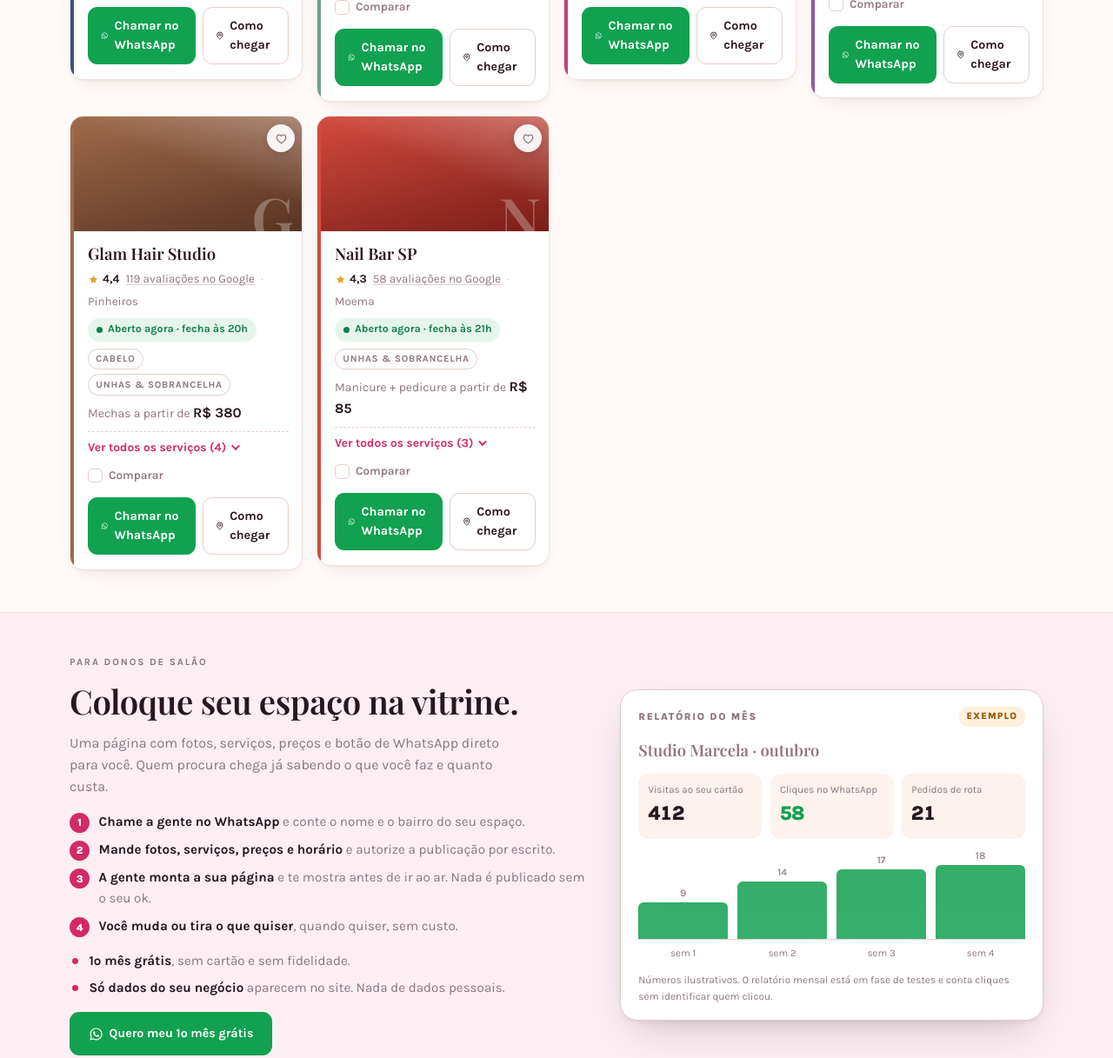
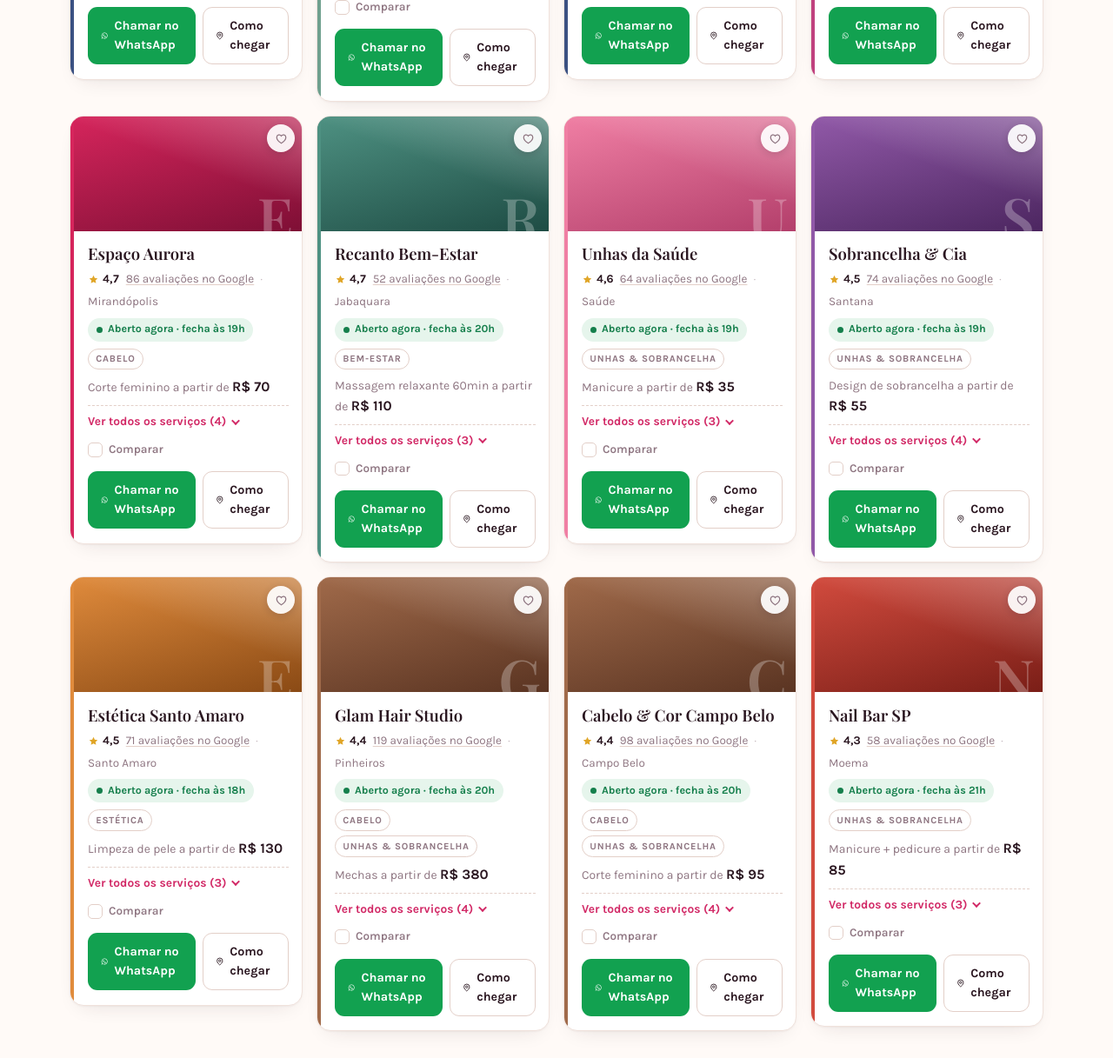
Before and after one commit to ibmkinot-beep/glow-beauty, a plain HTML site: page index.html in a window 1280 px wide. Shown: the part 2255-3472 px from the top of the page at 87% size. Drawn offline with nearby package versions, Linux system fonts and the light colour scheme; a web font is replaced by a local one.

Commit message:
v4: WhatsApp do projeto + whatsapp das lojas

```diff
--- a/index.html
+++ b/index.html
@@ -1461,17 +1461,26 @@
   // grade: dia da semana (0 = domingo) -> ["abre", "fecha"]. Dia ausente = fechado.
   // O resumo de horários exibido no site é gerado a partir daqui, para não haver
   // dois lugares dizendo coisas diferentes sobre o mesmo espaço.
+  // Número usado na demonstração: todo salão de exemplo chama este WhatsApp.
+  // Quando houver salões reais, troque o `whatsapp` de cada um pelo número do dono.
+  const ZAP_DEMO = "5511937372575";
   const SALOES = [
-    { slug: "studio-marcela", nome: "Studio Marcela", bairro: "Pinheiros", endereco: "R. dos Pinheiros, 1200 — São Paulo/SP", categorias: ["cabelo"], destaque: true, nota: 4.8, avaliacoes: 212, grade: { 2: ["09:00","19:00"], 3: ["09:00","19:00"], 4: ["09:00","19:00"], 5: ["09:00","19:00"], 6: ["09:00","19:00"] }, preco: 90, precoBase: "Corte feminino a partir de R$ 90", servicos: [["Corte feminino", 90], ["Escova", 60], ["Hidratação", 80], ["Coloração", 180]], whatsapp: "5511900000001", c1: "#D6255C", c2: "#7E0F35" },
-    { slug: "atelie-rosa-nails", nome: "Ateliê Rosa Nails", bairro: "Vila Madalena", endereco: "R. Harmonia, 480 — São Paulo/SP", categorias: ["unhas"], destaque: true, nota: 4.9, avaliacoes: 386, grade: { 1: ["10:00","20:00"], 2: ["10:00","20:00"], 3: ["10:00","20:00"], 4: ["10:00","20:00"], 5: ["10:00","20:00"], 6: ["10:00","20:00"] }, preco: 160, precoBase: "Alongamento em gel a partir de R$ 160", servicos: [["Alongamento em gel", 160], ["Manicure", 40], ["Pedicure", 45], ["Esmaltação em gel", 70]], whatsapp: "5511900000002", c1: "#F07FA4", c2: "#B33F6B" },
-    { slug: "casa-serena", nome: "Casa Serena", bairro: "Perdizes", endereco: "R. Cardoso de Almeida, 910 — São Paulo/SP", categorias: ["bemestar"], destaque: true, nota: 4.7, avaliacoes: 148, grade: { 1: ["08:00","21:00"], 2: ["08:00","21:00"], 3: ["08:00","21:00"], 4: ["08:00","21:00"], 5: ["08:00","21:00"] }, preco: 180, precoBase: "Massagem relaxante 60min a partir de R$ 180", servicos: [["Massagem relaxante 60min", 180], ["Quick massage 20min", 70], ["Reflexologia", 120]], whatsapp: "5511900000003", c1: "#4E9182", c2: "#1E4C44" },
-    { slug: "bella-pelle", nome: "Bella Pelle Estética", bairro: "Moema", endereco: "Av. Moaci, 320 — São Paulo/SP", categorias: ["estetica"], destaque: true, nota: 4.6, avaliacoes: 97, grade: { 2: ["09:00","18:00"], 3: ["09:00","18:00"], 4: ["09:00","18:00"], 5: ["09:00","18:00"], 6: ["09:00","18:00"] }, preco: 210, precoBase: "Limpeza de pele a partir de R$ 210", servicos: [["Limpeza de pele", 210], ["Drenagem linfática", 140], ["Peeling", 250]], whatsapp: "5511900000004", c1: "#E08B3C", c2: "#8A4A15" },
-    { slug: "navalha-de-ouro", nome: "Barbearia Navalha de Ouro", bairro: "Tatuapé", endereco: "R. Serra de Bragança, 155 — São Paulo/SP", categorias: ["cabelo"], destaque: false, nota: 4.9, avaliacoes: 531, grade: { 1: ["09:00","20:00"], 2: ["09:00","20:00"], 3: ["09:00","20:00"], 4: ["09:00","20:00"], 5: ["09:00","20:00"], 6: ["09:00","20:00"] }, preco: 75, precoBase: "Corte + barba a partir de R$ 75", servicos: [["Corte + barba", 75], ["Corte", 50], ["Barba", 35], ["Pigmentação", 40]], whatsapp: "5511900000005", c1: "#3B5182", c2: "#1B2543" },
-    { slug: "sobrancelha-e-cia", nome: "Sobrancelha & Cia", bairro: "Santana", endereco: "R. Voluntários da Pátria, 2100 — São Paulo/SP", categorias: ["unhas"], destaque: false, nota: 4.5, avaliacoes: 74, grade: { 1: ["09:00","19:00"], 2: ["09:00","19:00"], 3: ["09:00","19:00"], 4: ["09:00","19:00"], 5: ["09:00","19:00"], 6: ["09:00","19:00"] }, preco: 55, precoBase: "Design de sobrancelha a partir de R$ 55", servicos: [["Design de sobrancelha", 55], ["Design com henna", 70], ["Depilação de buço", 25], ["Lash lifting", 150]], whatsapp: "5511900000006", c1: "#9159A8", c2: "#4C2660" },
-    { slug: "zen-massoterapia", nome: "Zen Massoterapia", bairro: "Itaim Bibi", endereco: "R. João Cachoeira, 640 — São Paulo/SP", categorias: ["bemestar"], destaque: false, nota: 4.8, avaliacoes: 203, grade: { 1: ["07:00","22:00"], 2: ["07:00","22:00"], 3: ["07:00","22:00"], 4: ["07:00","22:00"], 5: ["07:00","22:00"] }, preco: 150, precoBase: "Drenagem linfática a partir de R$ 150", servicos: [["Drenagem linfática", 150], ["Massagem modeladora", 160], ["Ventosaterapia", 120]], whatsapp: "5511900000007", c1: "#6FA08E", c2: "#31574B" },
-    { slug: "glam-hair-studio", nome: "Glam Hair Studio", bairro: "Pinheiros", endereco: "R. Teodoro Sampaio, 1730 — São Paulo/SP", categorias: ["cabelo", "unhas"], destaque: false, nota: 4.4, avaliacoes: 119, grade: { 0: ["10:00","20:00"], 2: ["10:00","20:00"], 3: ["10:00","20:00"], 4: ["10:00","20:00"], 5: ["10:00","20:00"], 6: ["10:00","20:00"] }, preco: 380, precoBase: "Mechas a partir de R$ 380", servicos: [["Mechas", 380], ["Corte feminino", 110], ["Escova", 70], ["Manicure", 45]], whatsapp: "5511900000008", c1: "#A06A4A", c2: "#5A3422" },
-    { slug: "espaco-lotus", nome: "Espaço Lótus", bairro: "Vila Mariana", endereco: "R. Domingos de Morais, 1400 — São Paulo/SP", categorias: ["estetica", "bemestar"], destaque: false, nota: 4.7, avaliacoes: 165, grade: { 1: ["09:00","20:00"], 2: ["09:00","20:00"], 3: ["09:00","20:00"], 4: ["09:00","20:00"], 5: ["09:00","20:00"], 6: ["09:00","20:00"] }, preco: 120, precoBase: "Depilação a laser a partir de R$ 120", servicos: [["Depilação a laser", 120], ["Limpeza de pele", 190], ["Massagem relaxante", 170]], whatsapp: "5511900000009", c1: "#C0417E", c2: "#6B1B44" },
-    { slug: "nail-bar-sp", nome: "Nail Bar SP", bairro: "Moema", endereco: "Al. dos Arapanés, 880 — São Paulo/SP", categorias: ["unhas"], destaque: false, nota: 4.3, avaliacoes: 58, grade: { 1: ["10:00","21:00"], 2: ["10:00","21:00"], 3: ["10:00","21:00"], 4: ["10:00","21:00"], 5: ["10:00","21:00"], 6: ["10:00","21:00"] }, preco: 85, precoBase: "Manicure + pedicure a partir de R$ 85", servicos: [["Manicure + pedicure", 85], ["Manicure", 45], ["Esmaltação em gel", 75]], whatsapp: "5511900000010", c1: "#D24B3E", c2: "#7A1E17" }
+    { slug: "studio-marcela", nome: "Studio Marcela", bairro: "Pinheiros", endereco: "R. dos Pinheiros, 1200 — São Paulo/SP", categorias: ["cabelo"], destaque: true, nota: 4.8, avaliacoes: 212, grade: { 2: ["09:00","19:00"], 3: ["09:00","19:00"], 4: ["09:00","19:00"], 5: ["09:00","19:00"], 6: ["09:00","19:00"] }, preco: 90, precoBase: "Corte feminino a partir de R$ 90", servicos: [["Corte feminino", 90], ["Escova", 60], ["Hidratação", 80], ["Coloração", 180]], whatsapp: ZAP_DEMO, c1: "#D6255C", c2: "#7E0F35" },
+    { slug: "atelie-rosa-nails", nome: "Ateliê Rosa Nails", bairro: "Vila Madalena", endereco: "R. Harmonia, 480 — São Paulo/SP", categorias: ["unhas"], destaque: true, nota: 4.9, avaliacoes: 386, grade: { 1: ["10:00","20:00"], 2: ["10:00","20:00"], 3: ["10:00","20:00"], 4: ["10:00","20:00"], 5: ["10:00","20:00"], 6: ["10:00","20:00"] }, preco: 160, precoBase: "Alongamento em gel a partir de R$ 160", servicos: [["Alongamento em gel", 160], ["Manicure", 40], ["Pedicure", 45], ["Esmaltação em gel", 70]], whatsapp: ZAP_DEMO, c1: "#F07FA4", c2: "#B33F6B" },
+    { slug: "casa-serena", nome: "Casa Serena", bairro: "Perdizes", endereco: "R. Cardoso de Almeida, 910 — São Paulo/SP", categorias: ["bemestar"], destaque: true, nota: 4.7, avaliacoes: 148, grade: { 1: ["08:00","21:00"], 2: ["08:00","21:00"], 3: ["08:00","21:00"], 4: ["08:00","21:00"], 5: ["08:00","21:00"] }, preco: 180, precoBase: "Massagem relaxante 60min a partir de R$ 180", servicos: [["Massagem relaxante 60min", 180], ["Quick massage 20min", 70], ["Reflexologia", 120]], whatsapp: ZAP_DEMO, c1: "#4E9182", c2: "#1E4C44" },
+    { slug: "bella-pelle", nome: "Bella Pelle Estética", bairro: "Moema", endereco: "Av. Moaci, 320 — São Paulo/SP", categorias: ["estetica"], destaque: true, nota: 4.6, avaliacoes: 97, grade: { 2: ["09:00","18:00"], 3: ["09:00","18:00"], 4: ["09:00","18:00"], 5: ["09:00","18:00"], 6: ["09:00","18:00"] }, preco: 210, precoBase: "Limpeza de pele a partir de R$ 210", servicos: [["Limpeza de pele", 210], ["Drenagem linfática", 140], ["Peeling", 250]], whatsapp: ZAP_DEMO, c1: "#E08B3C", c2: "#8A4A15" },
+    { slug: "navalha-de-ouro", nome: "Barbearia Navalha de Ouro", bairro: "Tatuapé", endereco: "R. Serra de Bragança, 155 — São Paulo/SP", categorias: ["cabelo"], destaque: false, nota: 4.9, avaliacoes: 531, grade: { 1: ["09:00","20:00"], 2: ["09:00","20:00"], 3: ["09:00","20:00"], 4: ["09:00","20:00"], 5: ["09:00","20:00"], 6: ["09:00","20:00"] }, preco: 75, precoBase: "Corte + barba a partir de R$ 75", servicos: [["Corte + barba", 75], ["Corte", 50], ["Barba", 35], ["Pigmentação", 40]], whatsapp: ZAP_DEMO, c1: "#3B5182", c2: "#1B2543" },
+    { slug: "sobrancelha-e-cia", nome: "Sobrancelha & Cia", bairro: "Santana", endereco: "R. Voluntários da Pátria, 2100 — São Paulo/SP", categorias: ["unhas"], destaque: false, nota: 4.5, avaliacoes: 74, grade: { 1: ["09:00","19:00"], 2: ["09:00","19:00"], 3: ["09:00","19:00"], 4: ["09:00","19:00"], 5: ["09:00","19:00"], 6: ["09:00","19:00"] }, preco: 55, precoBase: "Design de sobrancelha a partir de R$ 55", servicos: [["Design de sobrancelha", 55], ["Design com henna", 70], ["Depilação de buço", 25], ["Lash lifting", 150]], whatsapp: ZAP_DEMO, c1: "#9159A8", c2: "#4C2660" },
+    { slug: "zen-massoterapia", nome: "Zen Massoterapia", bairro: "Itaim Bibi", endereco: "R. João Cachoeira, 640 — São Paulo/SP", categorias: ["bemestar"], destaque: false, nota: 4.8, avaliacoes: 203, grade: { 1: ["07:00","22:00"], 2: ["07:00","22:00"], 3: ["07:00","22:00"], 4: ["07:00","22:00"], 5: ["07:00","22:00"] }, preco: 150, precoBase: "Drenagem linfática a partir de R$ 150", servicos: [["Drenagem linfática", 150], ["Massagem modeladora", 160], ["Ventosaterapia", 120]], whatsapp: ZAP_DEMO, c1: "#6FA08E", c2: "#31574B" },
+    { slug: "glam-hair-studio", nome: "Glam Hair Studio", bairro: "Pinheiros", endereco: "R. Teodoro Sampaio, 1730 — São Paulo/SP", categorias: ["cabelo", "unhas"], destaque: false, nota: 4.4, avaliacoes: 119, grade: { 0: ["10:00","20:00"], 2: ["10:00","20:00"], 3: ["10:00","20:00"], 4: ["10:00","20:00"], 5: ["10:00","20:00"], 6: ["10:00","20:00"] }, preco: 380, precoBase: "Mechas a partir de R$ 380", servicos: [["Mechas", 380], ["Corte feminino", 110], ["Escova", 70], ["Manicure", 45]], whatsapp: ZAP_DEMO, c1: "#A06A4A", c2: "#5A3422" },
+    { slug: "espaco-lotus", nome: "Espaço Lótus", bairro: "Vila Mariana", endereco: "R. Domingos de Morais, 1400 — São Paulo/SP", categorias: ["estetica", "bemestar"], destaque: false, nota: 4.7, avaliacoes: 165, grade: { 1: ["09:00","20:00"], 2: ["09:00","20:00"], 3: ["09:00","20:00"], 4: ["09:00","20:00"], 5: ["09:00","20:00"], 6: ["09:00","20:00"] }, preco: 120, precoBase: "Depilação a laser a partir de R$ 120", servicos: [["Depilação a laser", 120], ["Limpeza de pele", 190], ["Massagem relaxante", 170]], whatsapp: ZAP_DEMO, c1: "#C0417E", c2: "#6B1B44" },
+    { slug: "nail-bar-sp", nome: "Nail Bar SP", bairro: "Moema", endereco: "Al. dos Arapanés, 880 — São Paulo/SP", categorias: ["unhas"], destaque: false, nota: 4.3, avaliacoes: 58, grade: { 1: ["10:00","21:00"], 2: ["10:00","21:00"], 3: ["10:00","21:00"], 4: ["10:00","21:00"], 5: ["10:00","21:00"], 6: ["10:00","21:00"] }, preco: 85, precoBase: "Manicure + pedicure a partir de R$ 85", servicos: [["Manicure + pedicure", 85], ["Manicure", 45], ["Esmaltação em gel", 75]], whatsapp: ZAP_DEMO, c1: "#D24B3E", c2: "#7A1E17" },
+    { slug: "espaco-aurora", nome: "Espaço Aurora", bairro: "Mirandópolis", endereco: "Av. Jabaquara, 1500 — São Paulo/SP", categorias: ["cabelo"], destaque: false, nota: 4.7, avaliacoes: 86, grade: { 2: ["09:00","19:00"], 3: ["09:00","19:00"], 4: ["09:00","19:00"], 5: ["09:00","19:00"], 6: ["09:00","19:00"] }, preco: 70, precoBase: "Corte feminino a partir de R$ 70", servicos: [["Corte feminino", 70], ["Escova", 50], ["Hidratação", 70], ["Coloração", 150]], whatsapp: ZAP_DEMO, c1: "#D6255C", c2: "#7E0F35" },
+    { slug: "barbearia-do-bairro", nome: "Barbearia do Bairro", bairro: "Mirandópolis", endereco: "R. Dr. Sodré Viveiros, 90 — São Paulo/SP", categorias: ["cabelo"], destaque: false, nota: 4.8, avaliacoes: 142, grade: { 1: ["09:00","20:00"], 2: ["09:00","20:00"], 3: ["09:00","20:00"], 4: ["09:00","20:00"], 5: ["09:00","20:00"], 6: ["09:00","20:00"] }, preco: 45, precoBase: "Corte + barba a partir de R$ 45", servicos: [["Corte + barba", 45], ["Corte", 35], ["Barba", 25]], whatsapp: ZAP_DEMO, c1: "#3B5182", c2: "#1B2543" },
+    { slug: "unhas-da-saude", nome: "Unhas da Saúde", bairro: "Saúde", endereco: "R. Domingos de Morais, 2564 — São Paulo/SP", categorias: ["unhas"], destaque: false, nota: 4.6, avaliacoes: 64, grade: { 1: ["09:00","19:00"], 2: ["09:00","19:00"], 3: ["09:00","19:00"], 4: ["09:00","19:00"], 5: ["09:00","19:00"], 6: ["09:00","19:00"] }, preco: 35, precoBase: "Manicure a partir de R$ 35", servicos: [["Manicure", 35], ["Pedicure", 40], ["Esmaltação em gel", 65]], whatsapp: ZAP_DEMO, c1: "#F07FA4", c2: "#B33F6B" },
+    { slug: "estetica-santo-amaro", nome: "Estética Santo Amaro", bairro: "Santo Amaro", endereco: "Av. Adolfo Pinheiro, 700 — São Paulo/SP", categorias: ["estetica"], destaque: false, nota: 4.5, avaliacoes: 71, grade: { 2: ["09:00","18:00"], 3: ["09:00","18:00"], 4: ["09:00","18:00"], 5: ["09:00","18:00"], 6: ["09:00","18:00"] }, preco: 130, precoBase: "Limpeza de pele a partir de R$ 130", servicos: [["Limpeza de pele", 130], ["Drenagem linfática", 110], ["Peeling", 180]], whatsapp: ZAP_DEMO, c1: "#E08B3C", c2: "#8A4A15" },
+    { slug: "recanto-bem-estar", nome: "Recanto Bem-Estar", bairro: "Jabaquara", endereco: "R. Gentil de Moura, 300 — São Paulo/SP", categorias: ["bemestar"], destaque: false, nota: 4.7, avaliacoes: 52, grade: { 1: ["08:00","20:00"], 2: ["08:00","20:00"], 3: ["08:00","20:00"], 4: ["08:00","20:00"], 5: ["08:00","20:00"] }, preco: 110, precoBase: "Massagem relaxante 60min a partir de R$ 110", servicos: [["Massagem relaxante 60min", 110], ["Quick massage 20min", 50], ["Reflexologia", 90]], whatsapp: ZAP_DEMO, c1: "#4E9182", c2: "#1E4C44" },
+    { slug: "cabelo-e-cor-campo-belo", nome: "Cabelo & Cor Campo Belo", bairro: "Campo Belo", endereco: "Av. Santo Amaro, 4800 — São Paulo/SP", categorias: ["cabelo","unhas"], destaque: false, nota: 4.4, avaliacoes: 98, grade: { 2: ["10:00","20:00"], 3: ["10:00","20:00"], 4: ["10:00","20:00"], 5: ["10:00","20:00"], 6: ["10:00","20:00"] }, preco: 95, precoBase: "Corte feminino a partir de R$ 95", servicos: [["Corte feminino", 95], ["Escova", 60], ["Mechas", 320], ["Manicure", 40]], whatsapp: ZAP_DEMO, c1: "#A06A4A", c2: "#5A3422" }
   ];
 
   const NOME_CATEGORIA = {
@@ -1618,6 +1627,7 @@
 
   const escaparHTML = (t) => t.replace(/[&<>"]/g, (c) => ({ "&": "&amp;", "<": "&lt;", ">": "&gt;", '"': "&quot;" }[c]));
   const semAcento = (s) => s.normalize("NFD").replace(/\p{Diacritic}/gu, "").toLowerCase();
+  const mensagemSalao = (s) => "Oi! Vi o " + s.nome + " (" + s.bairro + ") no Glow & Beauty e queria agendar";
   const linkZap = (numero, mensagem) => "https://wa.me/" + numero + "?text=" + encodeURIComponent(mensagem);
   // Rota no Google Maps a partir de onde a pessoa está (no celular abre o app do Maps).
   const linkMapa = (endereco) => "https://www.google.com/maps/dir/?api=1&destination=" + encodeURIComponent(endereco.replace(" — ", ", "));
@@ -1821,7 +1831,7 @@
           </details>
           <button class="btn-comparar" type="button" data-cmp="${s.slug}" aria-pressed="${comparando}"><span class="caixa">${ICONE_CHECK}</span>Comparar</button>
           <div class="acoes">
-            <a class="btn btn-zap" href="${linkZap(s.whatsapp, MENSAGEM)}" target="_blank" rel="noopener" data-clique="whatsapp" data-slug="${s.slug}">${ICONE_ZAP} Chamar no WhatsApp</a>
+            <a class="btn btn-zap" href="${linkZap(s.whatsapp, mensagemSalao(s))}" target="_blank" rel="noopener" data-clique="whatsapp" data-slug="${s.slug}">${ICONE_ZAP} Chamar no WhatsApp</a>
             <a class="btn btn-mapa" href="${linkMapa(s.endereco)}" target="_blank" rel="noopener" data-clique="rota" data-slug="${s.slug}">${ICONE_MAPA} Como chegar</a>
           </div>
         </div>
@@ -1881,7 +1891,7 @@
       ["Horário", (s) => resumoHorarios(s.grade).replaceAll(" · ", "<br>")],
       ["Bairro", (s) => s.bairro],
       ["Serviços", (s) => s.categorias.map((c) => NOME_CATEGORIA[c]).join(", ")],
-      ["", (s) => `<a class="btn btn-zap" href="${linkZap(s.whatsapp, MENSAGEM)}" target="_blank" rel="noopener" data-clique="whatsapp" data-slug="${s.slug}">${ICONE_ZAP} WhatsApp</a>`]
+      ["", (s) => `<a class="btn btn-zap" href="${linkZap(s.whatsapp, mensagemSalao(s))}" target="_blank" rel="noopener" data-clique="whatsapp" data-slug="${s.slug}">${ICONE_ZAP} WhatsApp</a>`]
     ];
     el.tabelaComparar.innerHTML = `
       <table>
```
